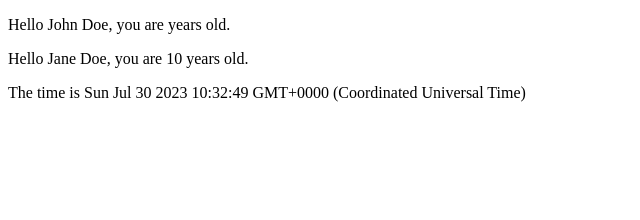
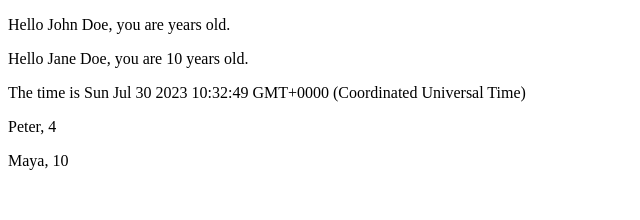
Before and after one commit to AnushaDeviR/fullstackopen_exercises, a React (Create React App) app in the folder part1/: page / in a window 1280 px wide. Shown: the top 220 px of the page, without its empty margins (0-640 px from the left). Built offline with nearby package versions, Linux system fonts and the light colour scheme.

Commit message:
objects in react

```diff
--- a/part1/src/App.js
+++ b/part1/src/App.js
@@ -12,11 +12,22 @@ const App = () => {
   const now = new Date();
   const name = "Jane Doe";
   const age = 10;
+  const friends = [
+    { name: "Peter", age: 4 },
+    { name: "Maya", age: 10 },
+  ];
+
   return (
     <>
       <Hello name={"John Doe"} />
       <Hello name={name} age={age} />
       <p>The time is {now.toString()}</p>
+      <p>
+        {friends[0].name}, {friends[0].age}
+      </p>
+      <p>
+        {friends[1].name}, {friends[1].age}
+      </p>
     </>
   );
 };
```
